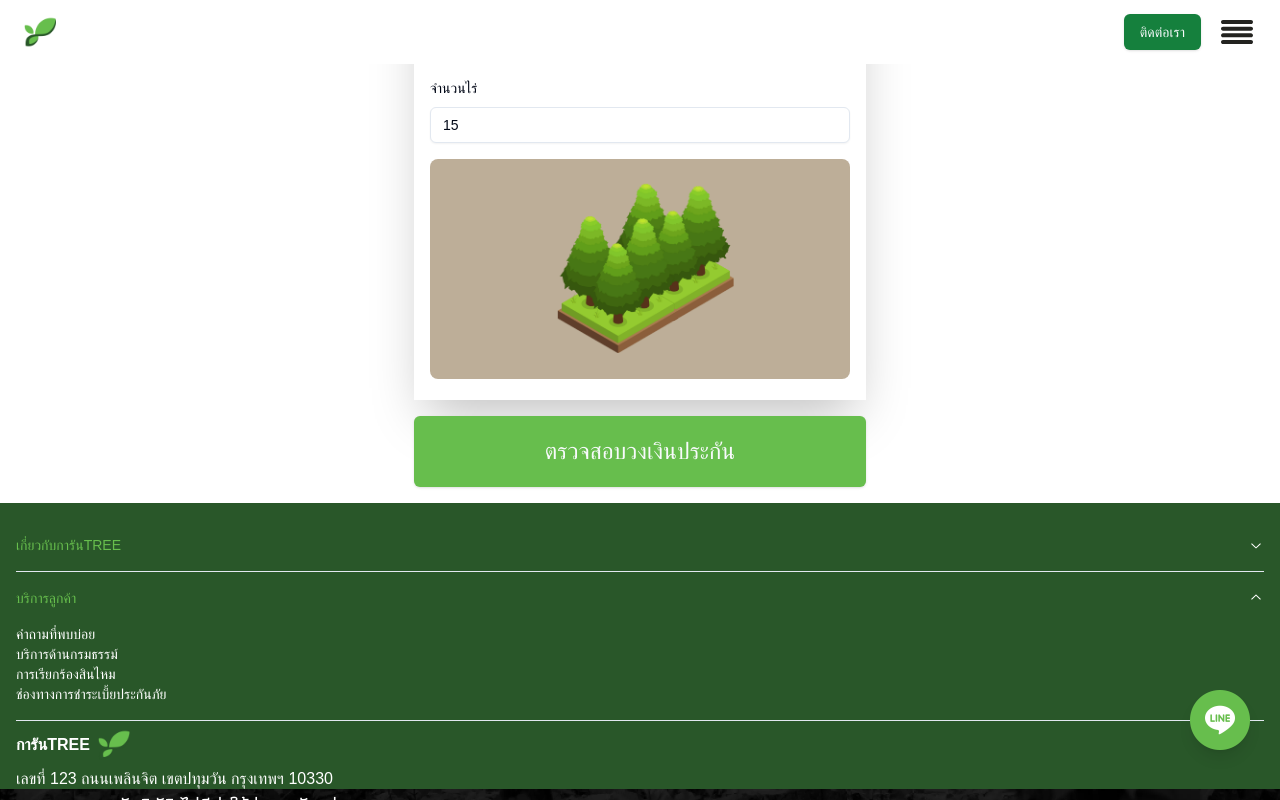
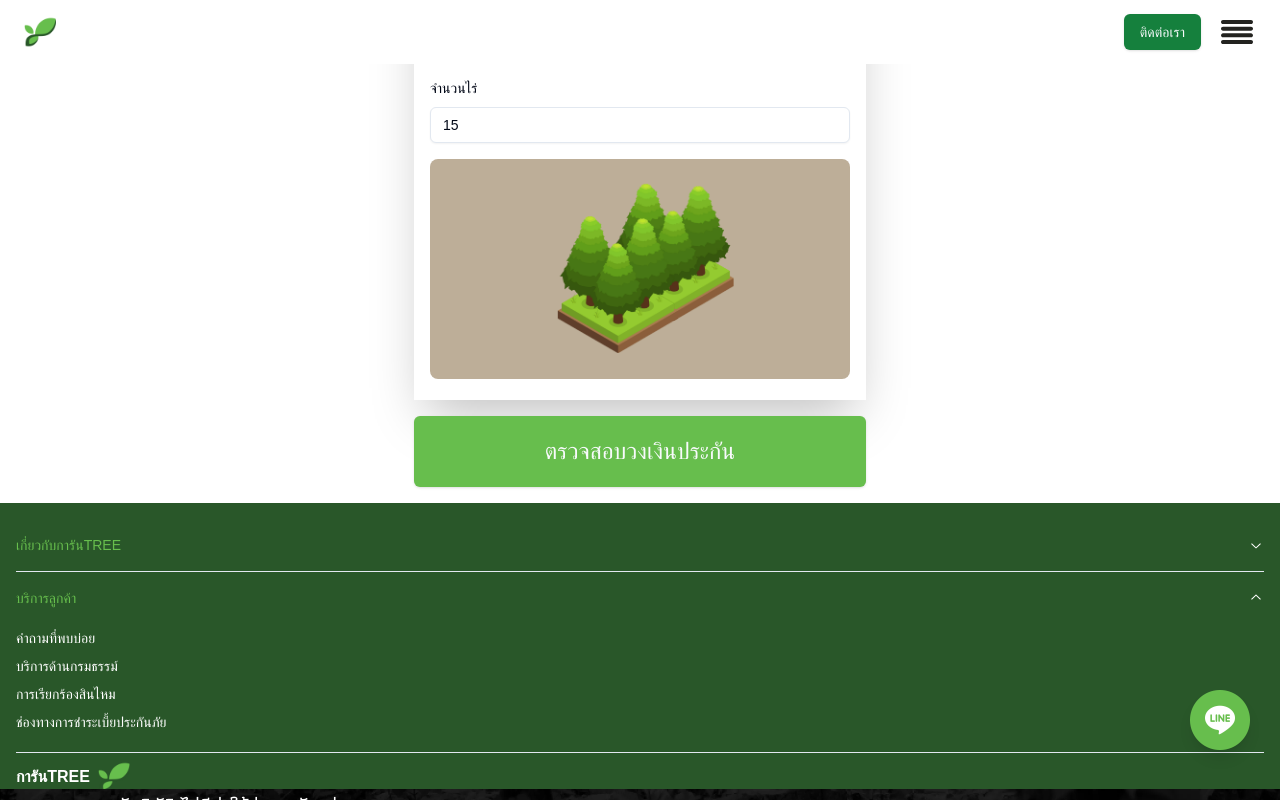
Before and after one commit to tonkaew131/GuaranTree, a Next.js app in the folder frontend/: page / in a window 1280 px wide. Both pictures are taken after a click on the button "บริการลูกค้า". Built offline with nearby package versions, Linux system fonts and the light colour scheme; a web font is replaced by a local one.

Commit message:
Fixed Footer too small

```diff
--- a/frontend/src/modules/Footer/index.tsx
+++ b/frontend/src/modules/Footer/index.tsx
@@ -25,9 +25,7 @@ export default function Footer() {
                 เกี่ยวกับการันTREE
               </AccordionTrigger>
             </Link>
-            <AccordionContent>
-              Yes. It adheres to the WAI-ARIA design pattern.
-            </AccordionContent>
+            <AccordionContent></AccordionContent>
           </AccordionItem>
           <AccordionItem value="item-2">
             <AccordionTrigger className="text-ds-primary">
@@ -35,16 +33,16 @@ export default function Footer() {
             </AccordionTrigger>
             <AccordionContent>
               <ul>
-                <li>
+                <li className="py-1">
                   <Link href="faq">คำถามที่พบบ่อย</Link>
                 </li>
-                <li>
+                <li className="py-1">
                   <Link href="insurance">บริการด้านกรมธรรม์</Link>
                 </li>
-                <li>
+                <li className="py-1">
                   <Link href="claim">การเรียกร้องสินไหม</Link>
                 </li>
-                <li>
+                <li className="py-1">
                   <Link href="payment">ช่องทางการชำระเบี้ยประกันภัย</Link>
                 </li>
               </ul>
```
